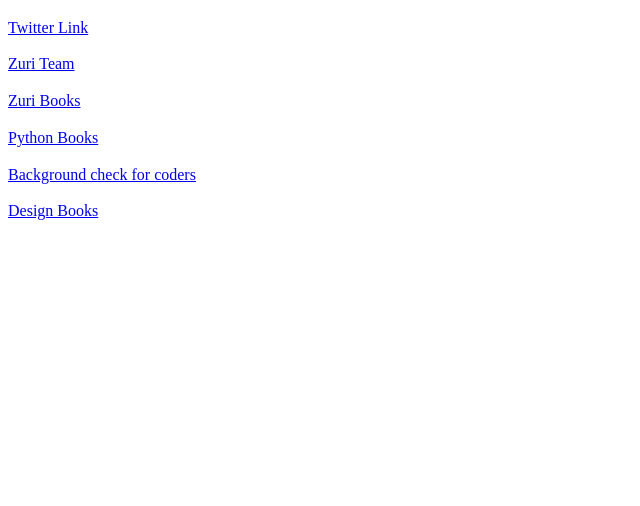
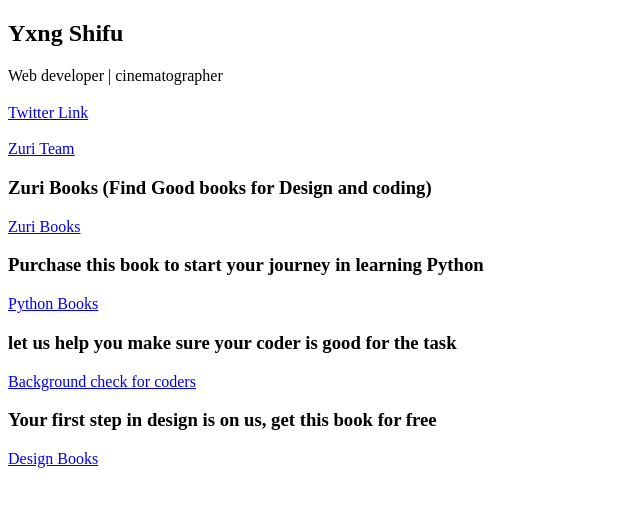
Before and after one commit to yxngshifu/linktreeclonereact, a React (Create React App) app: page / in a window 1280 px wide. Shown: the top 506 px of the page, without its empty margins (0-640 px from the left). Built offline with nearby package versions, Linux system fonts and the light colour scheme.

Commit message:
added code to profile pic

```diff
--- a/src/App.js
+++ b/src/App.js
@@ -1,9 +1,14 @@
 import React from "react"
 import LinkButton from "./components/LinkButton"
-
+import TextBanner from "./components/TextBanner"
+import ProfilePic from "./components/ProfilePic";
 function App() {
   return (
     <div>
+      <TextBanner
+      title='Yxng Shifu'
+      text='Web developer | cinematographer'
+      />
       <LinkButton
        name='Twitter Link'
        link='https://twitter.com/Yxng_shifu'/>
@@ -12,18 +17,22 @@
        link='https://training.zuri.team/'
        />
        <LinkButton
+       title='Zuri Books (Find Good books for Design and coding)'
        name='Zuri Books'
        link='https://books.zuri.team'
        />
        <LinkButton
+       title='Purchase this book to start your journey in learning Python'
        name='Python Books'
        link='https://books.zuri.team/python-for-begginners?ref_id=Yxng_Shifu'
        />
        <LinkButton
+       title='let us help you make sure your coder is good for the task'
        name='Background check for coders'
        link='https://background.zuri.team'
        />
        <LinkButton
+       title='Your first step in design is on us, get this book for free'
        name='Design Books'
        link='https://books.zuri.team/design-rules'
        />
--- a/src/components/ProfilePic.js
+++ b/src/components/ProfilePic.js
@@ -1,10 +1,14 @@
 import React from "react"
 
-const ProfilePic =()=>{
+const ProfilePic =props=>{
+    const{
+        picture
+    }=props
 
 
  return(
 
+    <img style={{'borderRadius':'200'}}src={picture}/>
  )
 
 }
--- a/src/components/TextBanner.js
+++ b/src/components/TextBanner.js
@@ -1,6 +1,6 @@
 import React from "react"
 
-const TextBanner =()=>{
+const TextBanner =props=>{
     const{
         title,
         text
```
Also changed, not shown: 1 other file (tests, documents, lock files or other folders).
